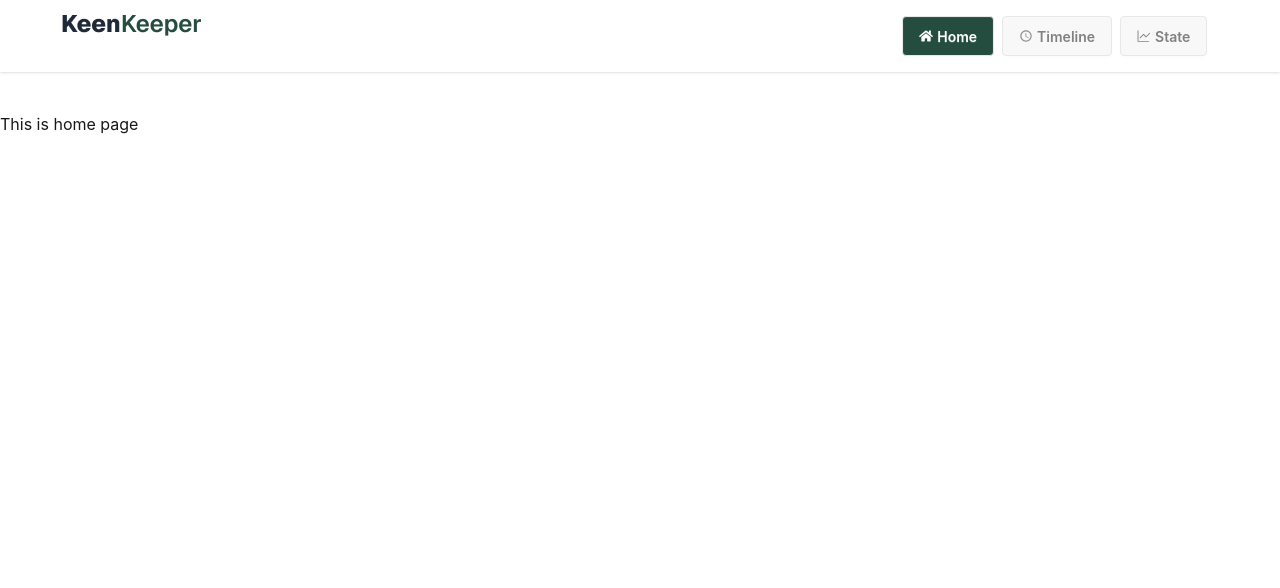
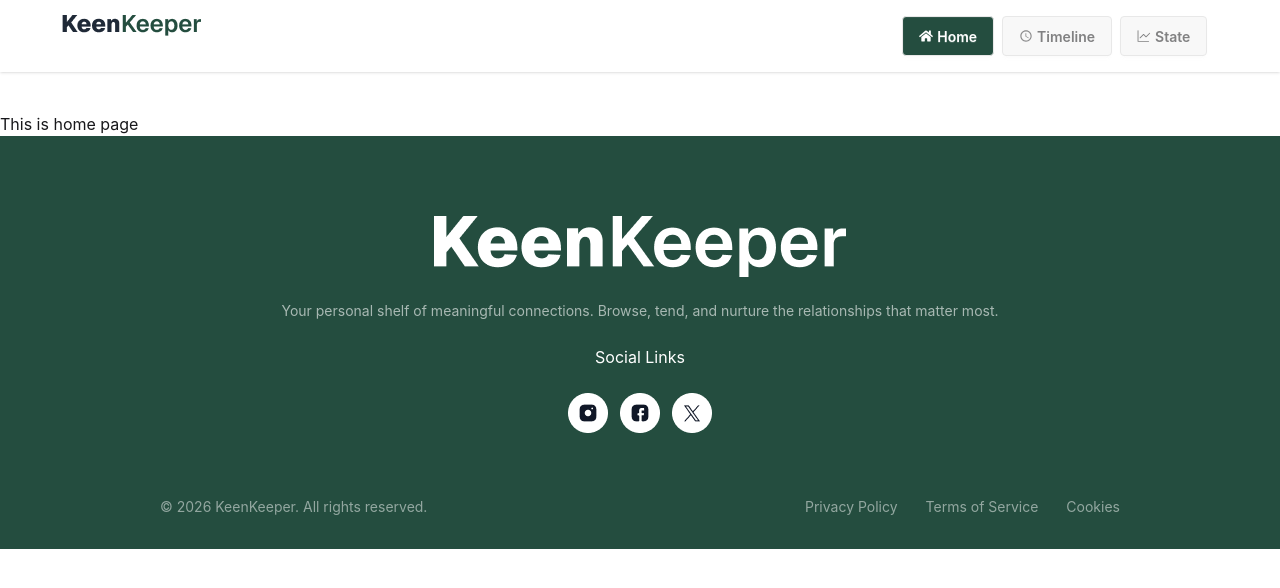
Before and after one commit to shuvro18/-KeenKeeper-Keep-Your-Friendships-Alive-A7, a React (Vite) app: page / in a window 1280 px wide. Shown: the top 588 px of the page. Built offline with nearby package versions, Linux system fonts and the light colour scheme.

Commit message:
footer added

```diff
--- a/src/Components/Footer/Footer.jsx
+++ b/src/Components/Footer/Footer.jsx
@@ -1,8 +1,34 @@
-
+import React from 'react';
+import logoXl from "../../assets/logo-xl.png";
+import instagram from "../../assets/instagram.png";
+import facebook from "../../assets/facebook.png";
+import X from "../../assets/twitter.png"
 
 const Footer = () => {
     return (
-        ""
+        <div className='bg-[#244D3F]'>
+            <div className='text-white w-9/12 mx-auto'>
+                <div className='space-y-6'>
+                    <img className='pt-20 mx-auto' src={logoXl} alt="" />
+                    <p className='text-center text-sm opacity-60 '>Your personal shelf of meaningful connections. Browse, tend, and nurture the relationships that matter most.</p>
+                    <p className='text-center'>Social Links</p>
+                    <div className='flex justify-center items-center gap-3 pb-10'>
+                        <img src={instagram} alt="" />
+                        <img src={facebook} alt="" />
+                        <img src={X} alt="" />
+                    </div>
+                    <div className='opacity-50 text-sm flex  gap-7 flex-col md:flex-row justify-between'>
+                        <p>© 2026 KeenKeeper. All rights reserved.</p>
+                        <div className='flex gap-7 pb-8'>
+                            <p>Privacy Policy</p>
+                            <p>Terms of Service</p>
+                            <p>Cookies</p>
+                        </div>
+                    </div>
+
+                </div>
+            </div>
+        </div>
     );
 };
 
```
